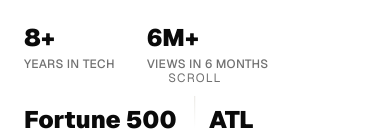
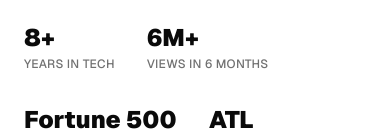
Before and after one commit to MrWest3/westiii-site, a Next.js app: page / in a window 390 px wide. Shown: the part 701-840 px from the top of the page. Built offline with nearby package versions, Linux system fonts and the light colour scheme.

Commit message:
Hide scroll indicator on mobile

```diff
--- a/app/components/Hero.tsx
+++ b/app/components/Hero.tsx
@@ -172,7 +172,7 @@
         initial={{ opacity: 0 }}
         animate={{ opacity: 1 }}
         transition={{ delay: 1.2 }}
-        className="absolute bottom-8 left-1/2 -translate-x-1/2 flex flex-col items-center gap-1"
+        className="hidden md:flex absolute bottom-8 left-1/2 -translate-x-1/2 flex-col items-center gap-1"
       >
         <span className="text-xs text-[var(--muted)] tracking-widest uppercase">Scroll</span>
         <motion.div
```
